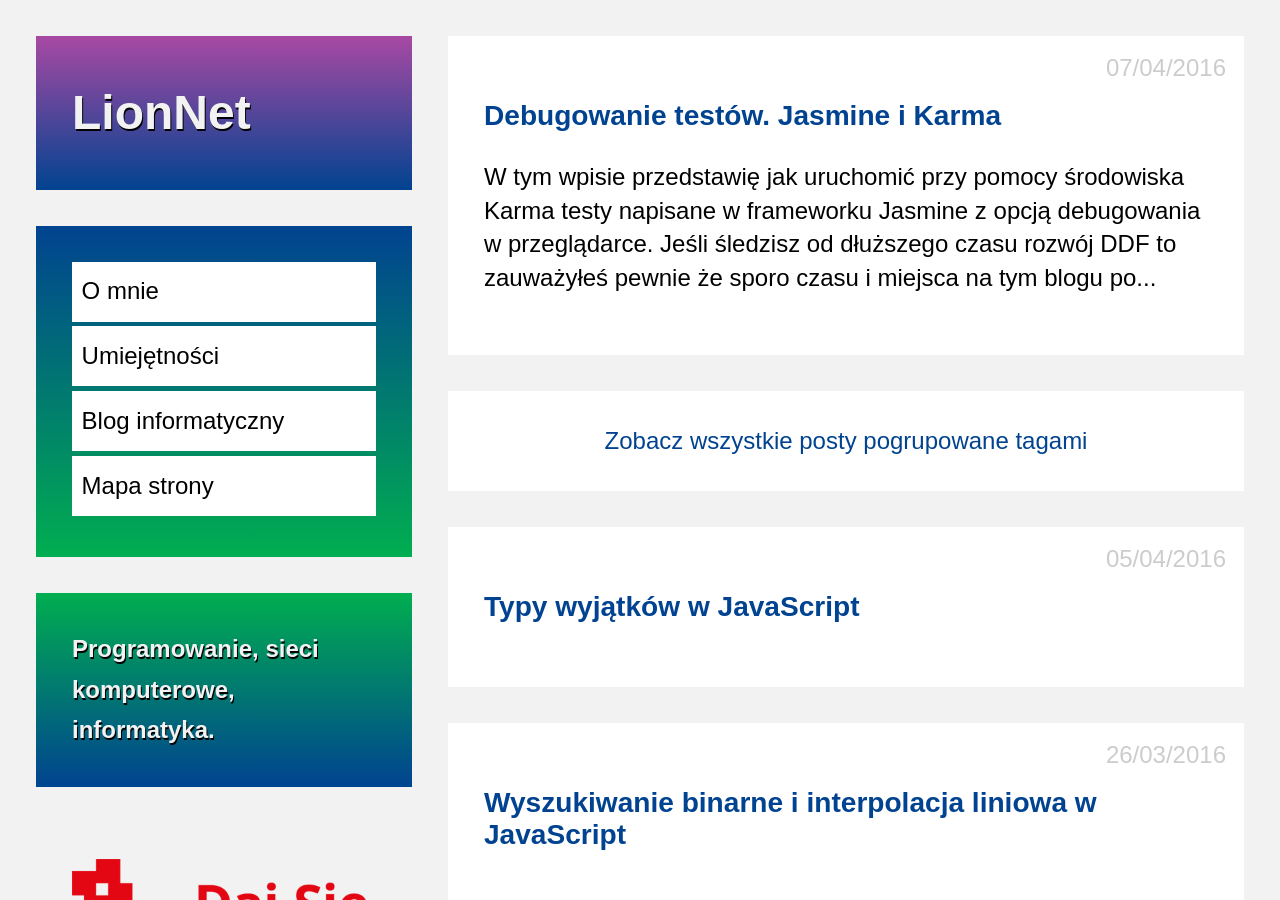
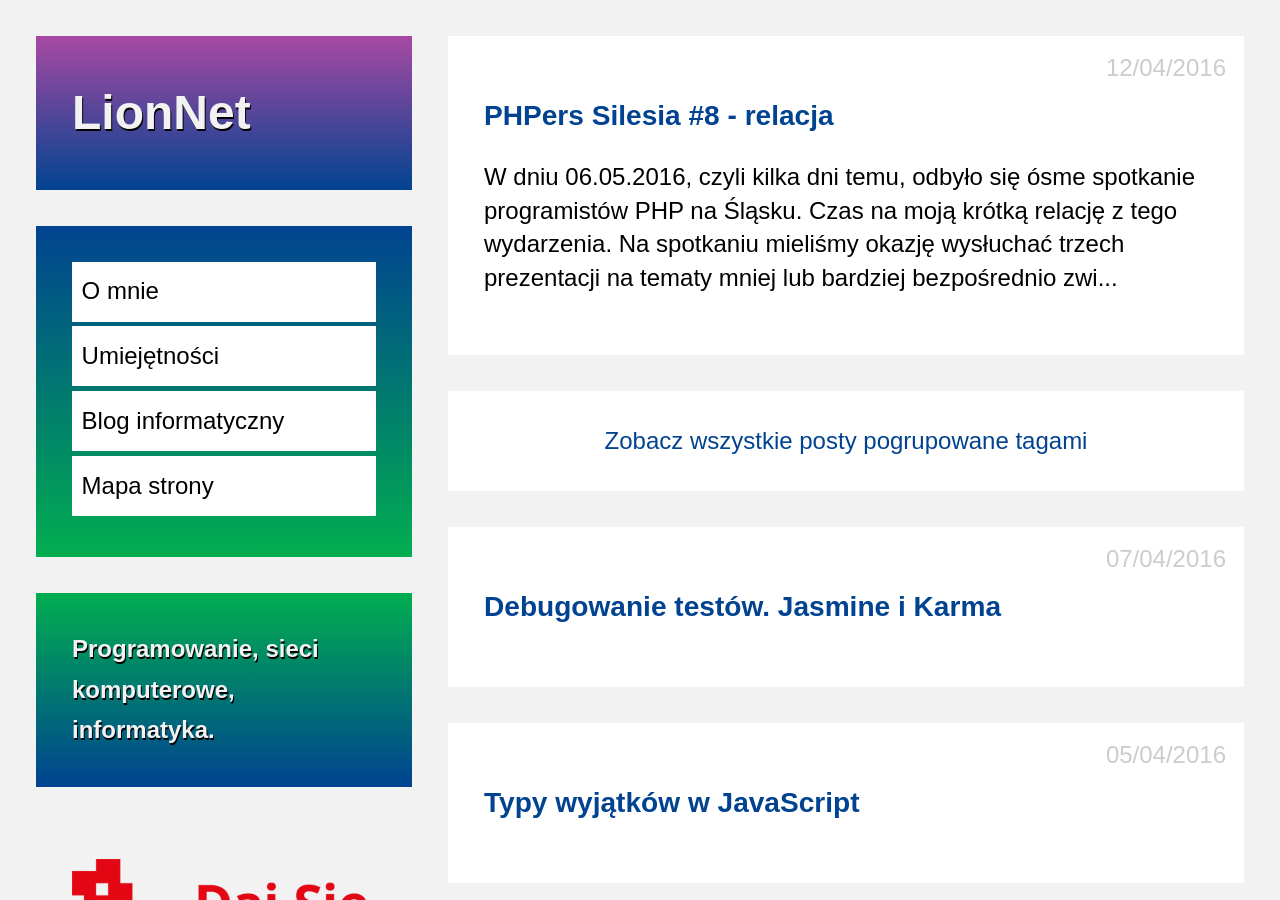
Before and after one commit to maciejlew/maciejlew.github.io, a Jekyll site: the page built from pages/blog.md, in a window 1280 px wide and 900 px high. Built offline with Jekyll 4.4.1, drawn with Linux system fonts in a browser that asks for light colours; some of the changed lines change nothing that is shown.

Commit message:
Adds post 'PHPers Silesia 8 - relacja'

```diff
--- a/_includes/acronyms.md
+++ b/_includes/acronyms.md
@@ -45,3 +45,6 @@
 *[JSON]: JavaScript Object Notation
 *[YAGNI]: You Aren't Gonna Need It
 *[DOM]: Document Object Model
+*[SPL]: Standard PHP Library
+*[CQRS]: Command and Query Responsibility Segregation
+*[MQ]: Message Queue
--- /dev/null
+++ b/_posts/2016-04-12-phpers-silesia-8-relacja.md
@@ -0,0 +1,77 @@
+---
+layout: post
+title: "PHPers Silesia #8 - relacja"
+date: "2016-04-12 23:25:00"
+description: 'Relacja ze 8. spotkania programistów PHP na Śląsku'
+keywords: "rzucanie wyjątków, dobre wzorce programowanie, jakość oprogramowania
+programowanie obiektowe, programowanie w php, spotkania it, cqrs, command and
+query responsibility segregation, php spl, rabbit mq, kolejki wiadomości,
+standard php library"
+tags:
+- PHP
+- OOP
+---
+
+W dniu 06.05.2016, czyli kilka dni temu, odbyło się ósme spotkanie programistów
+PHP na Śląsku. Czas na moją krótką relację z tego wydarzenia.
+
+Na spotkaniu mieliśmy okazję wysłuchać trzech prezentacji na tematy mniej lub
+bardziej bezpośrednio związane z PHP:
+
+ * Wprowadzenie do kolejek wiadomości na przykładzie RabbitMQ
+ * SPL!!!11oneone
+ * CQRS
+
+### Wprowadzenie do kolejek wiadomości na przykładzie RabbitMQ
+
+Podczas tej prezentacji Sebastian Kremiec zrobił nam wprowadzenie do idei systemów
+kolejek wiadomości. Dowiedzieliśmy się jakie wiadomości mogą być buforowane w
+kolejkach i do czego to się może przydać. Przedstawione zostało także jedno z
+wiodących narzędzi w tej dziedzinie, czyli RabbitMQ. Sebastian przedstawił podstawowe
+konfiguracje w systemach MQ, mogliśmy zobaczyć proste przykłady w PHP i JS.
+
+Tak się akurat składa że ten temat jest teraz na topie. Tych, którzy chcieli by się
+nim zainteresować, a nie byli na spotkaniu lub chcą poszerzyć zdobytą tam wiedzę,
+odsyłam do na prawdę dobrego wprowadzenia jakie ukazało się w numerze 02/2016
+magazynu Programista:
+
+[RabbitMQ – otwarty system pośredniczący w wymianie wiadomości w środowisku rozproszonym](http://szukaj.programistamag.pl/uuid/ce15f4f242250c82e4eb2eb14d935c7fe95d338a)
+
+### SPL!!!11oneone
+
+Wystąpienie Mateusza Juścińskiego miało na celu przypomnienie tym którzy zapomnieli
+lub nigdy nie mieli przyjemności poznać czym jest SPL i co dzięki niej możemy
+poprawić w pracy z kodem napisanym w PHP. Nie było to kompletne omówienie
+biblioteki, ale za to Mateusz wskazał nam te jej elementy które są ciekawe lub
+wyjątkowo przydatne. A więc było o zaletach jakie przynosi w sobie autolaoding
+dostępny właśnie w SPL, o rozbudowanym systemie iteratorów i wyjątków. Przedstawione
+zostały także korzyści płynące z wykorzystania bardziej złożonych od tablic typów
+opisujących kolekcje, czyli stert, stosów i kolejek, które także znajdziemy w SPL.
+Dowiedzieliśmy się także co prelegent myśli o osobach nie znających/korzystających
+z SPL ;). Była to moim zdaniem najciekawsza i najlepiej przeprowadzona prezentacja
+podczas tego spotkania.
+
+### CQRS
+
+Ostatnia prezentacja została wybrana przez publiczność. Większość z nas chciała
+posłuchać o CQRS, czyli podejściu do projektowania architektury programu mówiącym
+o tym że warto wydzielić model odpowiadający za zapis stanu aplikacji oraz modelu
+ten stan odczytujący. Piotr Pasich zrobił wprowadzenie do tego nośnego ostatnio
+tematu. Omówione zostały zalety takiego podejścia. Koncepcja ta także została
+rozwinięta przez Piotra o pomysł na rozdzielenie warstwy przechowującej dane
+(bazy danych) również na dwa lub więcej bytów, przystosowanych do zapisu bądź
+odczytu danych przez model w stylu CQRS.
+
+Ciekawy artykuł na ten temat także jest do poczytania w magazynie Programista 02/2016:
+
+[CQRS pragmatycznie](http://szukaj.programistamag.pl/uuid/2a3d3d8bc606f0ae4cc4f9314c2d74ce1fa6ce62)
+
+### Podsumowanie
+
+Całe spotkanie oceniam za udane. Na afterparty również była okazja pogadać na
+tematy związane z programowaniem, nie tylko w PHP. Warto raz na kilka miesięcy
+poświęcić jeden wieczór by móc spojrzeć na to co się robi z trochę innego punktu
+widzenia, poszerzyć wiedzę i kontakty. Do zobaczenia na kolejnym PHPers Silesia,
+mam nadzieję że już wkrótce.
+
+{% include acronyms.md %}
--- a/pages/map.md
+++ b/pages/map.md
@@ -24,6 +24,7 @@ redirect_from: /map/
  * [Umiejętności](../umiejetnosci)
  * [Kontakt](../kontakt)
  * [Blog informatyczny](../blog)
+   * [PHPers Silesia #8 - relacja](../2016/04/12/phpers-silesia-8-relacja.html)
    * [Debugowanie testów. Jasmine i Karma](../2016/04/07/debugowanie-testow-jasmine-i-karma.html)
    * [Typy wyjątków w JavaScript](../2016/04/05/typy-wyjatkow-w-javascript.html)
    * [Wyszukiwanie binarne i interpolacja liniowa w JavaScript](../2016/03/26/wyszukiwanie-binarne-i-interpolacja-liniowa-w-javascript.html)
```
